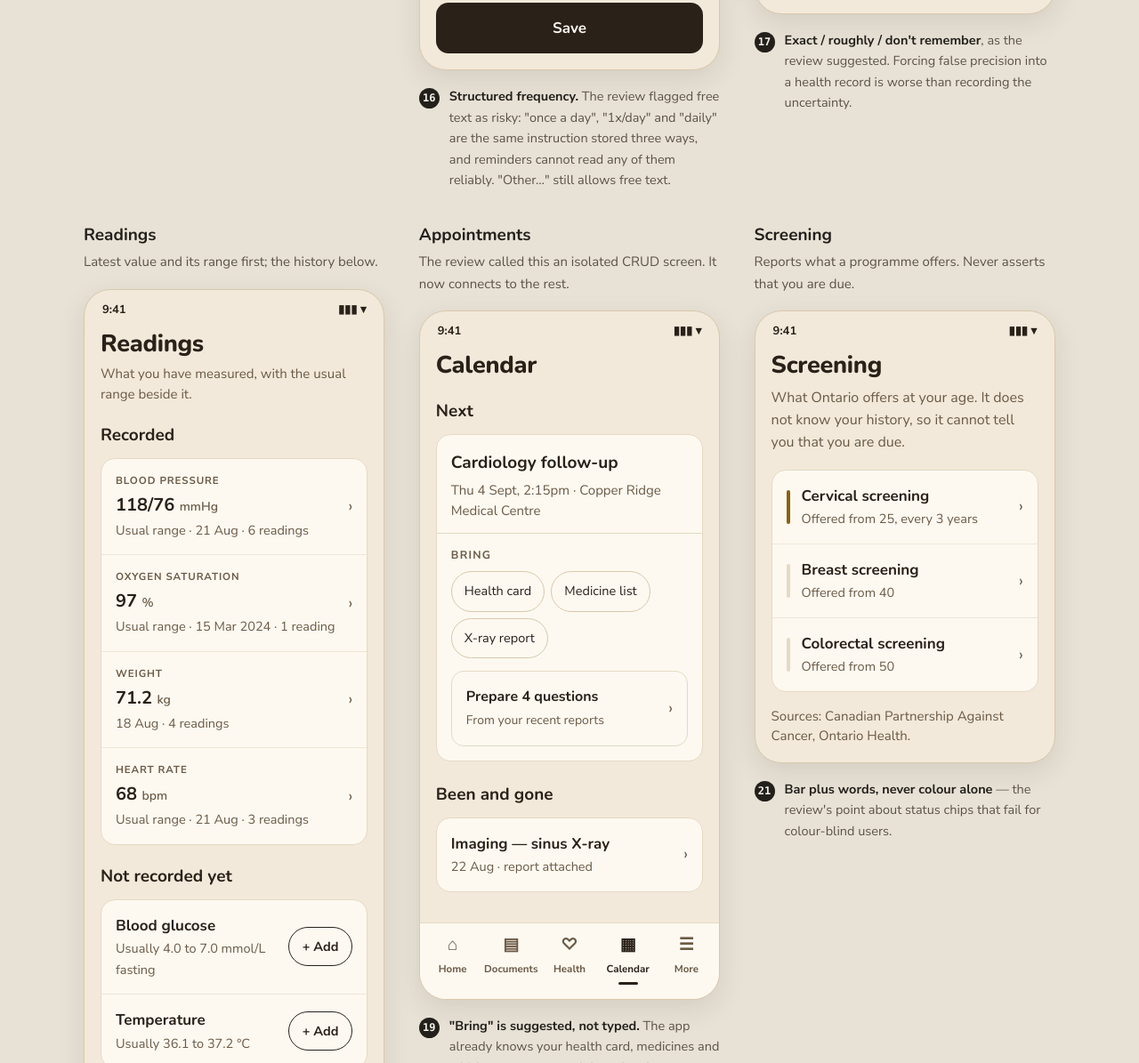
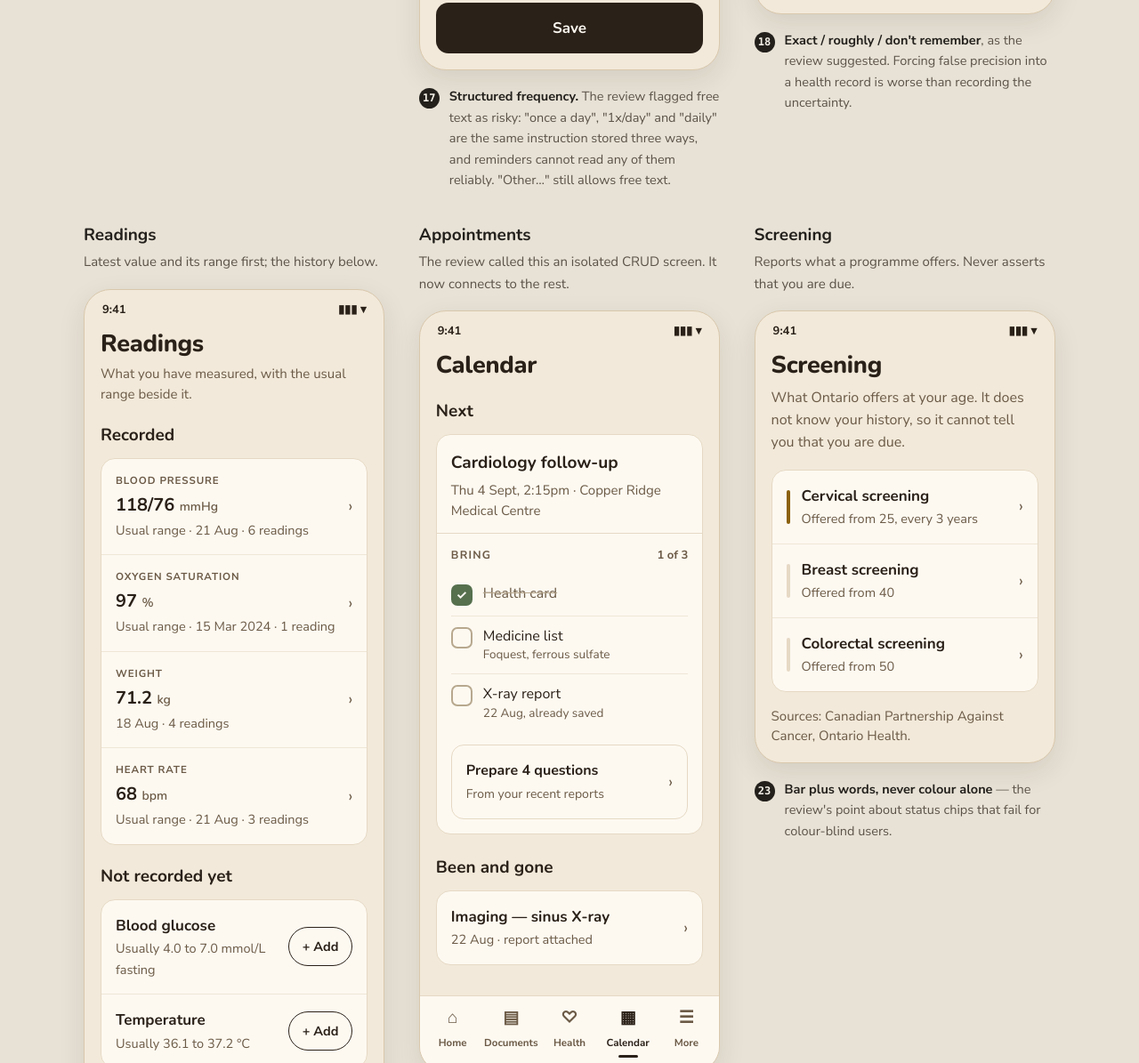
Before and after one commit to syxxn2sly/elucra, a plain HTML site: page docs/redesign-mockup.html in a window 1280 px wide. Shown: the part 4989-6184 px from the top of the page at 89% size. Drawn offline with nearby package versions, Linux system fonts and the light colour scheme.

Commit message:
Make "Bring" a checklist rather than chips
The chips were visually identical to the category filter chips on the
Documents screen while doing an unrelated job: one narrows a list, the
other tells you what to pack. That is the component drift the review
described, introduced in the same pass that complained about it.

A checkbox also matches what the item is. Packing a bag is a sequence of
small completions, and ticking them off is the interaction. It reuses the
checklist the report screen already renders from the model's output,
rather than inventing a fourth pill variant.

```diff
--- a/docs/redesign-mockup.html
+++ b/docs/redesign-mockup.html
@@ -168,6 +168,21 @@
 
   /* Health snapshot: kept as a grid because it navigates well, but each tile
      now leads with a value that means something rather than a row count. */
+  /* A checklist, not chips. Chips filter; a checkbox is a thing you do.
+     Reuses the same pattern the report's "what to do" items already use. */
+  .checklist { margin-top: 10px; display: flex; flex-direction: column; }
+  .check { display: flex; align-items: flex-start; gap: 12px; padding: 11px 0; min-height: 44px; }
+  .check + .check { border-top: 1px solid #EFE6D6; }
+  .box {
+    width: 24px; height: 24px; border-radius: 7px; border: 2px solid #B7A88E;
+    flex: none; display: grid; place-items: center; margin-top: 1px;
+    font-size: 14px; font-weight: 700; color: transparent;
+  }
+  .box.on { background: #56704E; border-color: #56704E; color: #FDF9F1; }
+  .check .ct { font-size: 16px; line-height: 1.4; }
+  .check.done .ct { color: #6B5A46; text-decoration: line-through; text-decoration-color: #B7A88E; }
+  .check .cm { display: block; font-size: 13.5px; color: #6B5A46; margin-top: 1px; }
+
   /* document categories: chips to filter, a coloured spine to scan */
   .catrow { display: flex; gap: 7px; margin-top: 12px; flex-wrap: wrap; }
   .cat {
@@ -681,8 +696,8 @@
           </div>
         </div>
         <div class="notes">
-          <div class="note"><span class="num">12</span><p><b>"Simplify" → "Understand".</b> The review flagged it as abstract; this names the outcome.</p></div>
-          <div class="note"><span class="num">13</span><p><b>Privacy stated at the moment of the decision</b>, not buried in Settings.</p></div>
+          <div class="note"><span class="num">13</span><p><b>"Simplify" → "Understand".</b> The review flagged it as abstract; this names the outcome.</p></div>
+          <div class="note"><span class="num">14</span><p><b>Privacy stated at the moment of the decision</b>, not buried in Settings.</p></div>
         </div>
       </div>
 
@@ -717,7 +732,7 @@
           </div>
         </div>
         <div class="notes">
-          <div class="note"><span class="num">14</span><p><b>Answers "what is this?" up front</b> — a one-page handout, and here is exactly what goes on it. No inference required.</p></div>
+          <div class="note"><span class="num">15</span><p><b>Answers "what is this?" up front</b> — a one-page handout, and here is exactly what goes on it. No inference required.</p></div>
         </div>
       </div>
 
@@ -747,7 +762,7 @@
           </div>
         </div>
         <div class="notes">
-          <div class="note"><span class="num">15</span><p><b>Dose and schedule on one line.</b> Two rows replace two tall cards.</p></div>
+          <div class="note"><span class="num">16</span><p><b>Dose and schedule on one line.</b> Two rows replace two tall cards.</p></div>
         </div>
       </div>
 
@@ -779,7 +794,7 @@
           </div>
         </div>
         <div class="notes">
-          <div class="note"><span class="num">16</span><p><b>Structured frequency.</b> The review flagged free text as risky: "once a day", "1x/day" and "daily" are the same instruction stored three ways, and reminders cannot read any of them reliably. "Other…" still allows free text.</p></div>
+          <div class="note"><span class="num">17</span><p><b>Structured frequency.</b> The review flagged free text as risky: "once a day", "1x/day" and "daily" are the same instruction stored three ways, and reminders cannot read any of them reliably. "Other…" still allows free text.</p></div>
         </div>
       </div>
 
@@ -818,7 +833,7 @@
           </div>
         </div>
         <div class="notes">
-          <div class="note"><span class="num">17</span><p><b>Exact / roughly / don't remember</b>, as the review suggested. Forcing false precision into a health record is worse than recording the uncertainty.</p></div>
+          <div class="note"><span class="num">18</span><p><b>Exact / roughly / don't remember</b>, as the review suggested. Forcing false precision into a health record is worse than recording the uncertainty.</p></div>
         </div>
       </div>
 
@@ -884,7 +899,7 @@
           </div>
         </div>
         <div class="notes">
-          <div class="note"><span class="num">18</span><p><b>The number is the screen.</b> Reference range in words underneath, and the disclaimer kept — it is the honest part.</p></div>
+          <div class="note"><span class="num">19</span><p><b>The number is the screen.</b> Reference range in words underneath, and the disclaimer kept — it is the honest part.</p></div>
         </div>
       </div>
 
@@ -902,10 +917,23 @@
               <div class="t-sec" style="margin-top:4px;font-size:15px">Thu 4 Sept, 2:15pm · Copper Ridge Medical Centre</div>
 
               <div style="border-top:1px solid #E6D9C4;margin:14px -16px 0;padding:14px 16px 0">
-                <div class="t-eyebrow">Bring</div>
-                <div class="chips" style="margin-top:8px">
-                  <span class="chip">Health card</span><span class="chip">Medicine list</span>
-                  <span class="chip">X-ray report</span>
+                <div style="display:flex;justify-content:space-between;align-items:baseline">
+                  <div class="t-eyebrow">Bring</div>
+                  <div style="font-size:13px;font-weight:700;color:#6B5A46">1 of 3</div>
+                </div>
+                <div class="checklist">
+                  <div class="check done">
+                    <span class="box on">✓</span>
+                    <span class="ct">Health card</span>
+                  </div>
+                  <div class="check">
+                    <span class="box"></span>
+                    <span class="ct">Medicine list <span class="cm">Foquest, ferrous sulfate</span></span>
+                  </div>
+                  <div class="check">
+                    <span class="box"></span>
+                    <span class="ct">X-ray report <span class="cm">22 Aug, already saved</span></span>
+                  </div>
                 </div>
               </div>
               <div class="disclose" style="margin-top:14px">
@@ -930,8 +958,9 @@
           </div>
         </div>
         <div class="notes">
-          <div class="note"><span class="num">19</span><p><b>"Bring" is suggested, not typed.</b> The app already knows your health card, medicines and which report prompted the referral.</p></div>
-          <div class="note"><span class="num">20</span><p><b>Past appointments keep their paperwork</b>, which is the link the data model already supports.</p></div>
+          <div class="note"><span class="num">20</span><p><b>"Bring" is a checklist, not chips.</b> Chips filter things; a checkbox is something you do, and ticking items off while you pack is the actual job. It also reuses the checklist pattern the report screen already has, instead of inventing a fourth pill variant.</p></div>
+          <div class="note"><span class="num">21</span><p><b>The items are suggested, not typed.</b> The app knows your health card, your medicines by name, and which report prompted the referral — so each line says what it is.</p></div>
+          <div class="note"><span class="num">22</span><p><b>Past appointments keep their paperwork</b>, which is the link the data model already supports.</p></div>
         </div>
       </div>
 
@@ -972,7 +1001,7 @@
           </div>
         </div>
         <div class="notes">
-          <div class="note"><span class="num">21</span><p><b>Bar plus words, never colour alone</b> — the review's point about status chips that fail for colour-blind users.</p></div>
+          <div class="note"><span class="num">23</span><p><b>Bar plus words, never colour alone</b> — the review's point about status chips that fail for colour-blind users.</p></div>
         </div>
       </div>
 
@@ -1004,8 +1033,8 @@
           </div>
         </div>
         <div class="notes">
-          <div class="note"><span class="num">22</span><p><b>Monospace, tabular figures, large.</b> This is read aloud at a desk while someone waits.</p></div>
-          <div class="note"><span class="num">23</span><p><b>"Front only"</b> — the front/back toggle appears only when there are two sides, which is also the bug fixed in build 31.</p></div>
+          <div class="note"><span class="num">24</span><p><b>Monospace, tabular figures, large.</b> This is read aloud at a desk while someone waits.</p></div>
+          <div class="note"><span class="num">25</span><p><b>"Front only"</b> — the front/back toggle appears only when there are two sides, which is also the bug fixed in build 31.</p></div>
         </div>
       </div>
 
```
